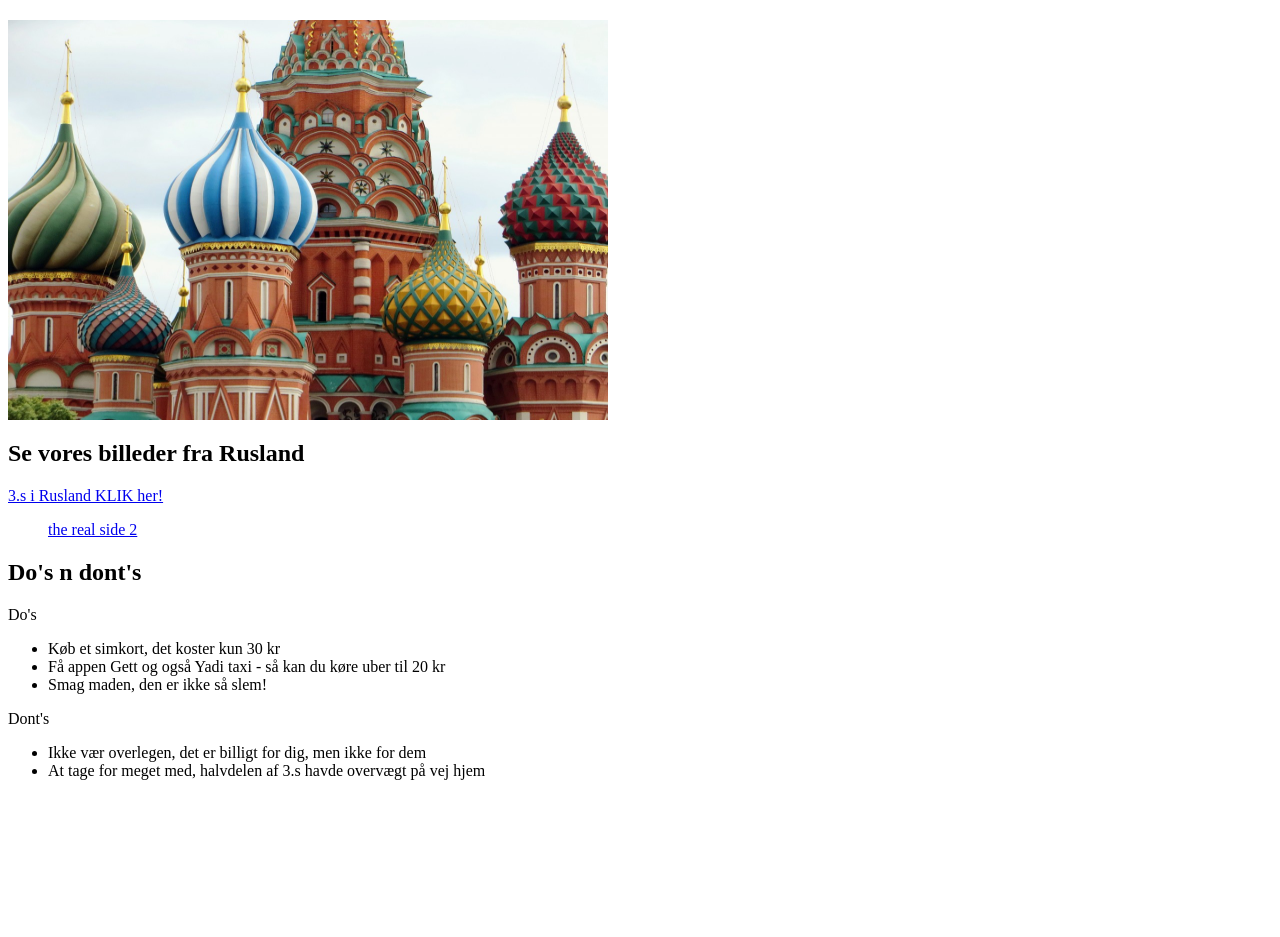
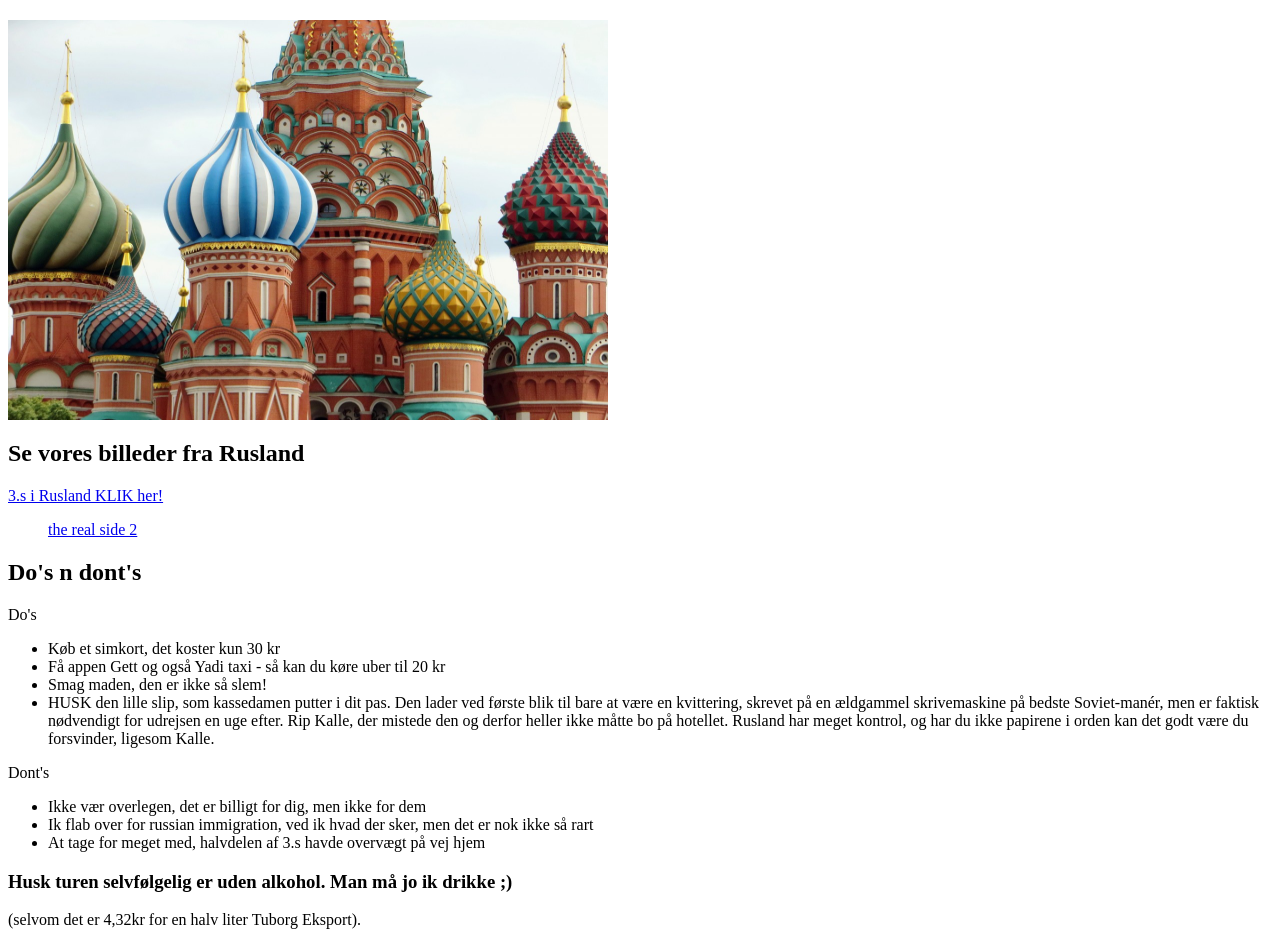
Before and after one commit to veronikaz123/veronikaz123.github.io, a plain HTML site: page index.html in a window 1280 px wide. Shown: the part 129-1066 px from the top of the page. Before the commit the page ends 925 px from the top, so only its background shows below. Drawn offline with Linux system fonts and the light colour scheme.

Commit message:
Update index.html

```diff
--- a/index.html
+++ b/index.html
@@ -31,13 +31,18 @@
 <li>Køb et simkort, det koster kun 30 kr</li>
 <li>Få appen Gett og også Yadi taxi - så kan du køre uber til 20 kr</li>
 <li>Smag maden, den er ikke så slem!</li>
+<li>HUSK den lille slip, som kassedamen putter i dit pas. Den lader ved første blik til bare at være en kvittering, skrevet på en ældgammel skrivemaskine på bedste Soviet-manér, men er faktisk nødvendigt for udrejsen en uge efter.
+Rip Kalle, der mistede den og derfor heller ikke måtte bo på hotellet. Rusland har meget kontrol, og har du ikke papirene i orden kan det godt være du forsvinder, ligesom Kalle.</li>
 </ul>
 
 <p>Dont's</p>
 <ul>
 <li>Ikke vær overlegen, det er billigt for dig, men ikke for dem</li>
+  <li>Ik flab over for russian immigration, ved ik hvad der sker, men det er nok ikke så rart</li>
 <li>At tage for meget med, halvdelen af 3.s havde overvægt på vej hjem</li>
 </ul>
+
+  <h3>Husk turen selvfølgelig er uden alkohol. Man må jo ik drikke ;)</h3> (selvom det er 4,32kr for en halv liter Tuborg Eksport).
 
 
 
```
